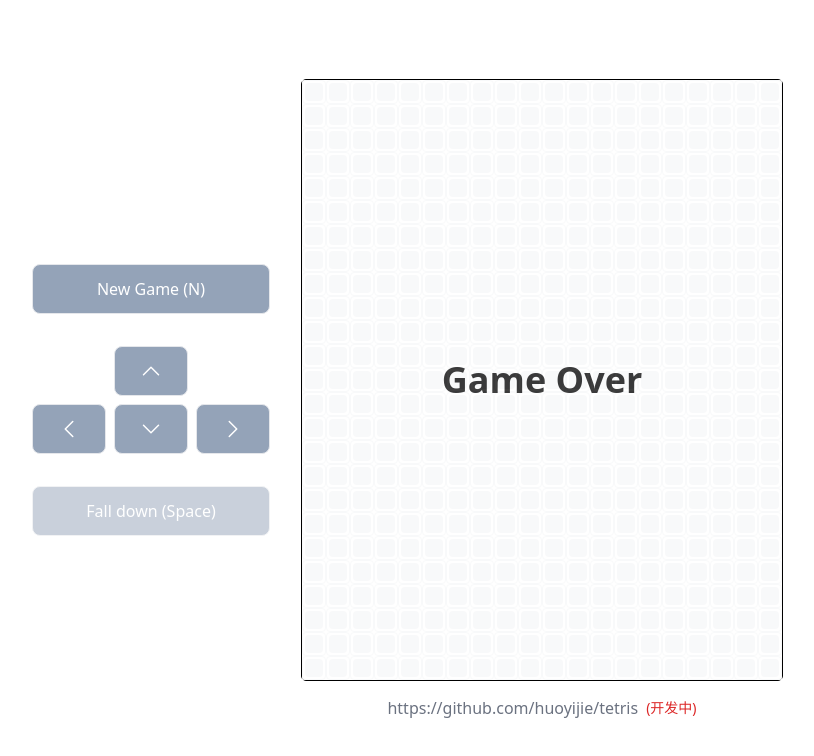
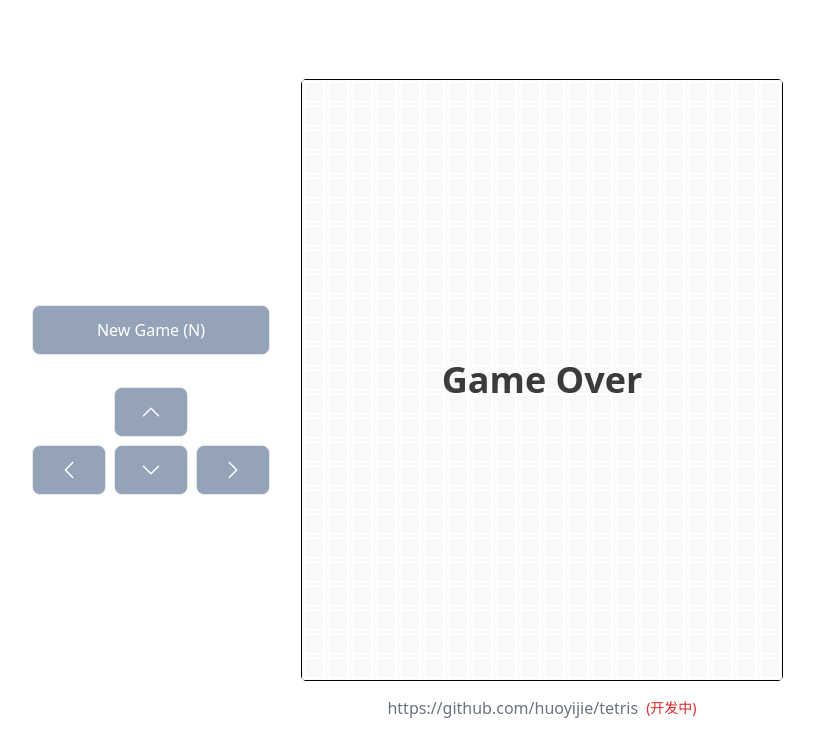
Before and after one commit to huoyijie/tetris, a Next.js app: page / in a window 1280 px wide. Shown: the top 756 px of the page, without its empty margins (233-1047 px from the left). Built offline with nearby package versions, Linux system fonts and the light colour scheme.

Commit message:
refactor fall down button

```diff
--- a/src/components/Operation.jsx
+++ b/src/components/Operation.jsx
@@ -24,9 +24,11 @@ export default function () {
         </div>
       </div>
 
-      <div className='w-full'>
-        <button className={`w-full border rounded-lg px-6 py-3 bg-slate-400 text-white focus:outline-none ${btnFallDownDisabled ? 'opacity-50' : 'hover:bg-slate-600 active:bg-slate-400'}`} onClick={fallDown} disabled={btnFallDownDisabled}>Fall down (Space)</button>
-      </div>
+      {!gameOver && (
+        <div className='w-full'>
+          <button className='w-full border rounded-lg px-6 py-3 bg-slate-400 text-white focus:outline-none hover:bg-slate-600 active:bg-slate-400' onClick={fallDown}>Fall down (Space)</button>
+        </div>
+      )}
 
     </div>
   )
```
